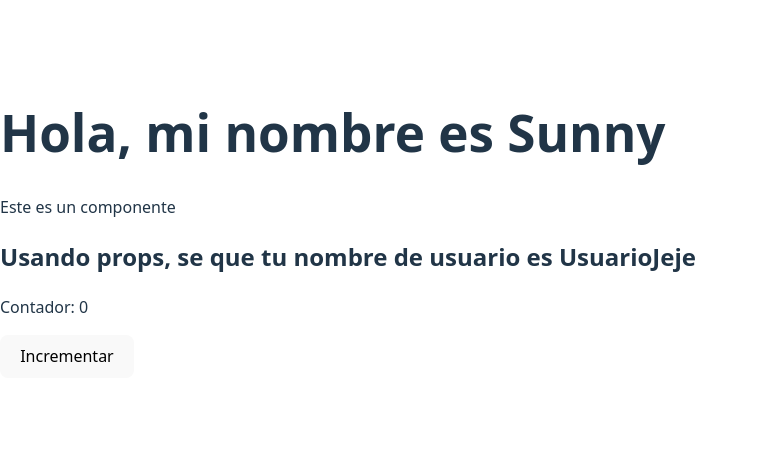
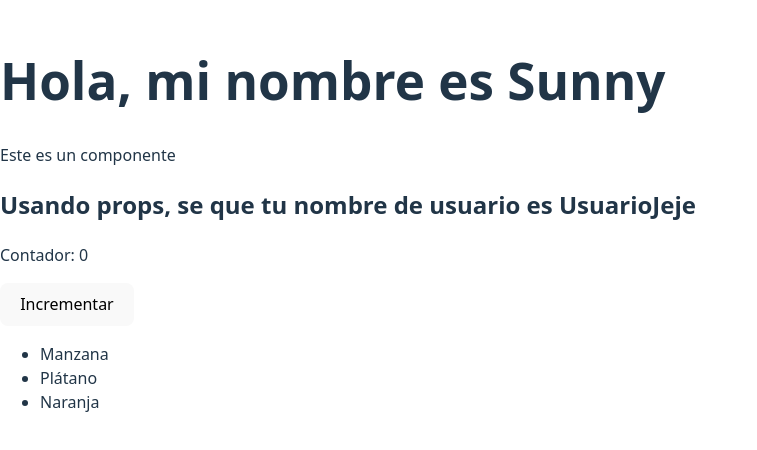
Before and after one commit to SunnySuaSal/mi-primer-react, a React (Vite) app: page / in a window 1280 px wide. Shown: the part 176-626 px from the top of the page, without its empty margins (0-757 px from the left). Built offline with nearby package versions, Linux system fonts and the light colour scheme.

Commit message:
Uses map for rendering lists

```diff
--- a/src/App.jsx
+++ b/src/App.jsx
@@ -5,6 +5,9 @@ function App(){
   const [contador, setContador] = useState(0)
 
   const nombre = "Sunny"
+
+  const frutas = ["Manzana", "Plátano", "Naranja"] //Estas listas normalmente vienen de una API
+
   return(
     <>
       <h1>Hola, mi nombre es {nombre}</h1>
@@ -15,6 +18,16 @@ function App(){
       <button onClick={() => setContador(contador + 1)}>
         Incrementar
       </button>
+
+      <ul>
+        {
+          frutas.map(fruta => (
+            <li>{fruta}</li>
+            )
+          )
+        }
+      </ul>
+
     </>
      )
 }
```
Also changed, not shown: src/apuntesJS/map.js (added, +21 -0 lines).
